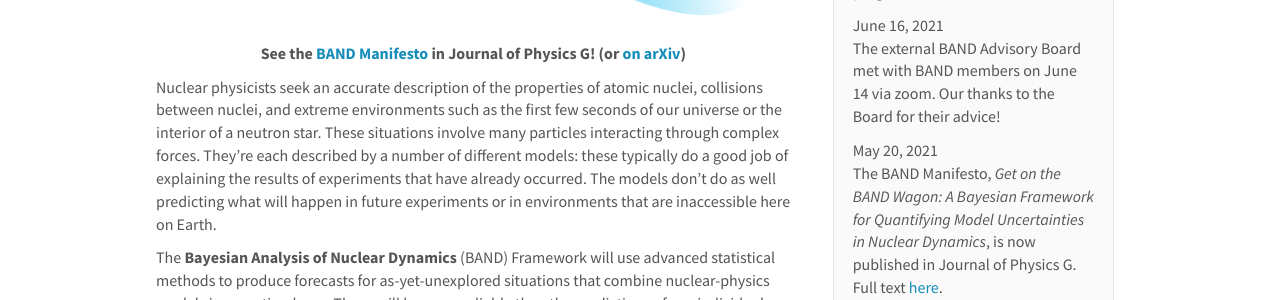
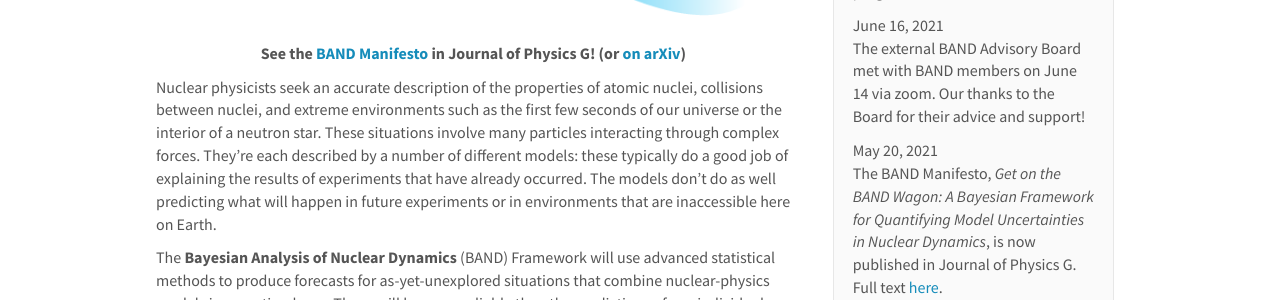
Before and after one commit to bandframework/bandframework.github.io, a Jekyll site: the page built from _pages/home.md, in a window 1280 px wide and 900 px high. Shown: the part 314-614 px from the top of the window. Built offline with Jekyll 4.4.1, drawn with Linux system fonts in a browser that asks for light colours; nearby versions of some CDN libraries.

Commit message:
added news items on Advisory Board meeting and Retreat

```diff
--- a/_data/news.yml
+++ b/_data/news.yml
@@ -9,7 +9,7 @@
 - date: June 16, 2021
   headline: >
     The external BAND Advisory Board met with BAND members on June 14 via zoom.
-    Our thanks to the Board for their advice!
+    Our thanks to the Board for their advice and support!
 
 - date: May 20, 2021
   headline: >
```
